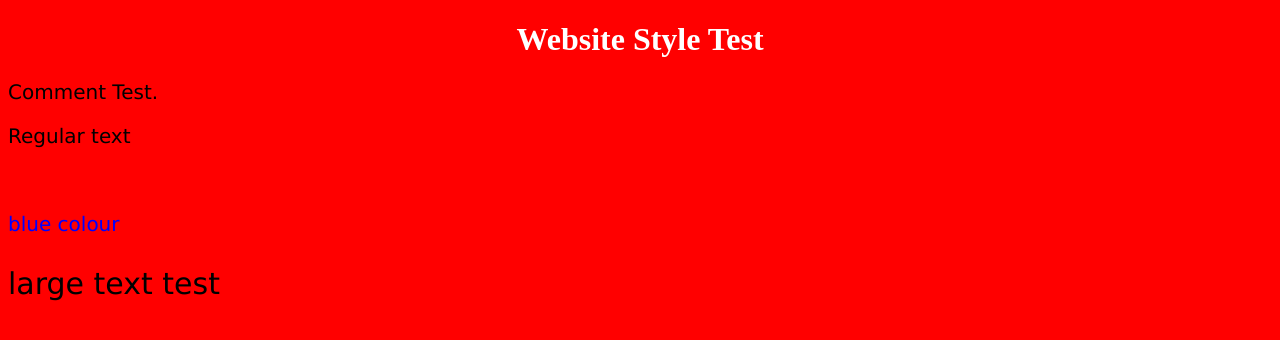
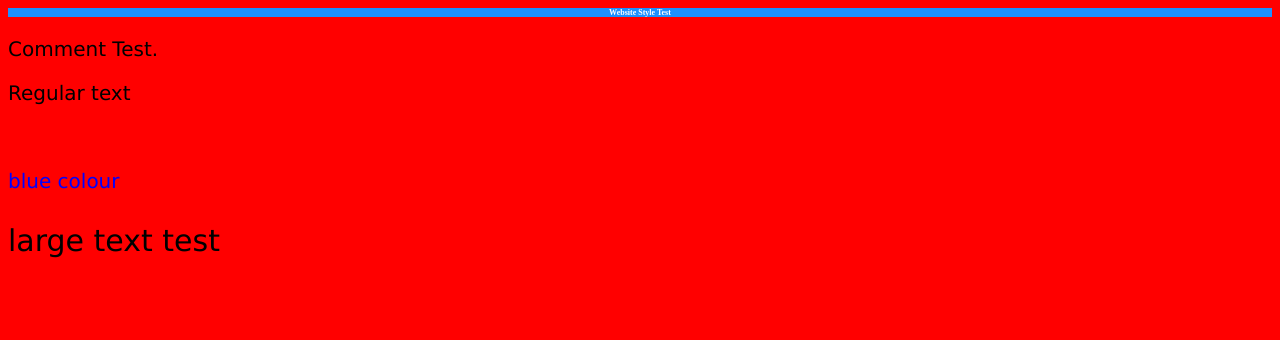
Before and after one commit to SHH-ICS/html-page-SchoolAccount2123, a plain HTML site: page index.html in a window 1280 px wide. Drawn offline with Linux system fonts and the light colour scheme.

Commit message:
Update styles.css

```diff
--- a/css/styles.css
+++ b/css/styles.css
@@ -3,6 +3,8 @@ body {
 }
 
 h1 {
+  background-color:DodgerBlue;
+  font-size:50%;
   color: white;
   text-align: center;
 }
```
